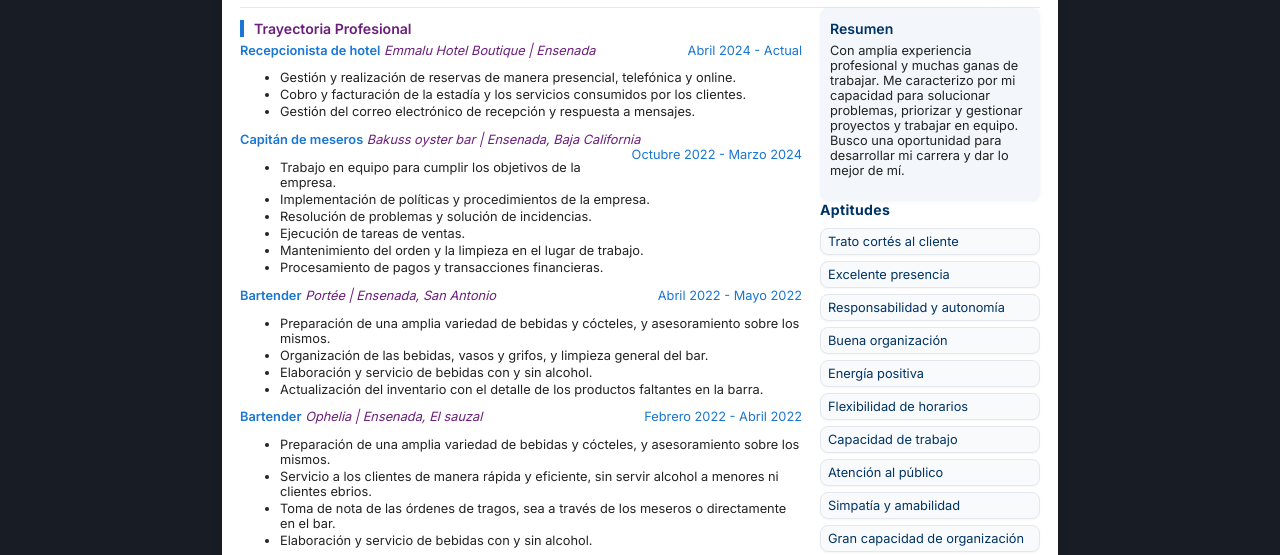
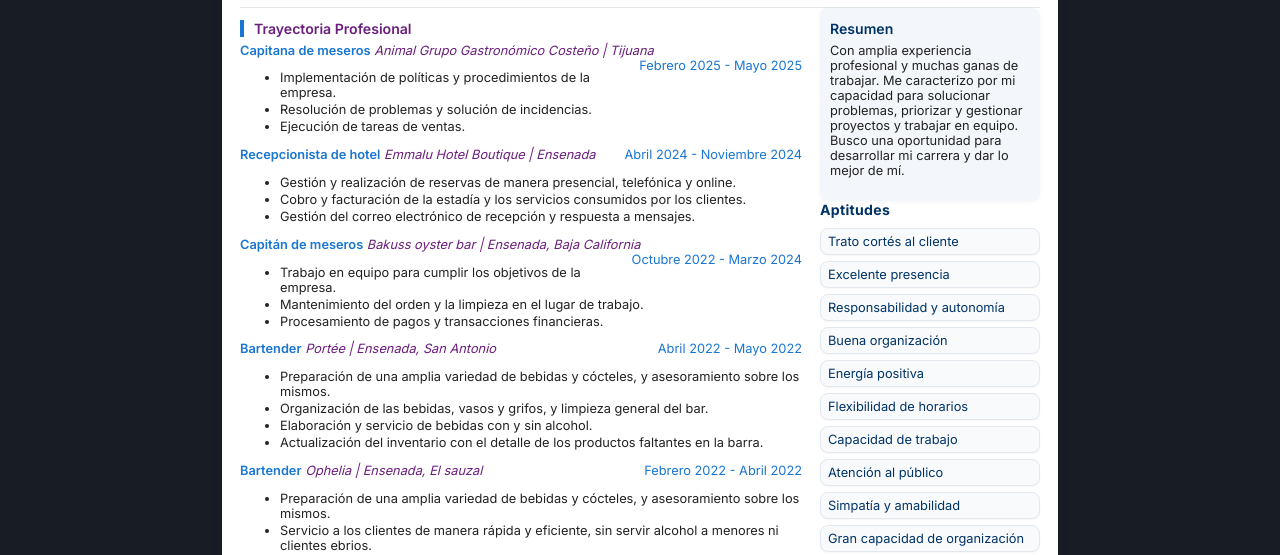
Before and after one commit to Reimonsk8/cv_diana, a plain HTML site: page index.html in a window 1280 px wide. Shown: the part 211-766 px from the top of the page. Drawn offline with Linux system fonts and the light colour scheme.

Commit message:
Update Animal Grupo Gastronómico Costeño job details and adjust other job descriptions for consistency

```diff
--- a/index.html
+++ b/index.html
@@ -177,10 +177,10 @@
             margin: 18px 0 12px 0;
         }
         .section {
-            margin-bottom: 22px;
+            margin-bottom: 14px;
         }
         .job {
-            margin-bottom: 10px;
+            margin-bottom: 6px;
         }
         .job-title {
             font-weight: 600;
@@ -309,7 +309,15 @@
             <div class="section">
                 <h2>Trayectoria Profesional</h2>
                 <div class="job">
-                    <span class="job-title">Recepcionista de hotel</span> <span class="job-company">Emmalu Hotel Boutique | Ensenada</span> <span class="job-date">Abril 2024 - Actual</span>
+                    <span class="job-title">Capitana de meseros</span> <span class="job-company">Animal Grupo Gastronómico Costeño | Tijuana</span> <span class="job-date">Febrero 2025 - Mayo 2025</span>
+                    <ul>
+                        <li>Implementación de políticas y procedimientos de la empresa.</li>
+                        <li>Resolución de problemas y solución de incidencias.</li>
+                        <li>Ejecución de tareas de ventas.</li>
+                    </ul>
+                </div>
+                <div class="job">
+                    <span class="job-title">Recepcionista de hotel</span> <span class="job-company">Emmalu Hotel Boutique | Ensenada</span> <span class="job-date">Abril 2024 - Noviembre 2024</span>
                     <ul>
                         <li>Gestión y realización de reservas de manera presencial, telefónica y online.</li>
                         <li>Cobro y facturación de la estadía y los servicios consumidos por los clientes.</li>
@@ -320,9 +328,6 @@
                     <span class="job-title">Capitán de meseros</span> <span class="job-company">Bakuss oyster bar | Ensenada, Baja California</span> <span class="job-date">Octubre 2022 - Marzo 2024</span>
                     <ul>
                         <li>Trabajo en equipo para cumplir los objetivos de la empresa.</li>
-                        <li>Implementación de políticas y procedimientos de la empresa.</li>
-                        <li>Resolución de problemas y solución de incidencias.</li>
-                        <li>Ejecución de tareas de ventas.</li>
                         <li>Mantenimiento del orden y la limpieza en el lugar de trabajo.</li>
                         <li>Procesamiento de pagos y transacciones financieras.</li>
                     </ul>
```
